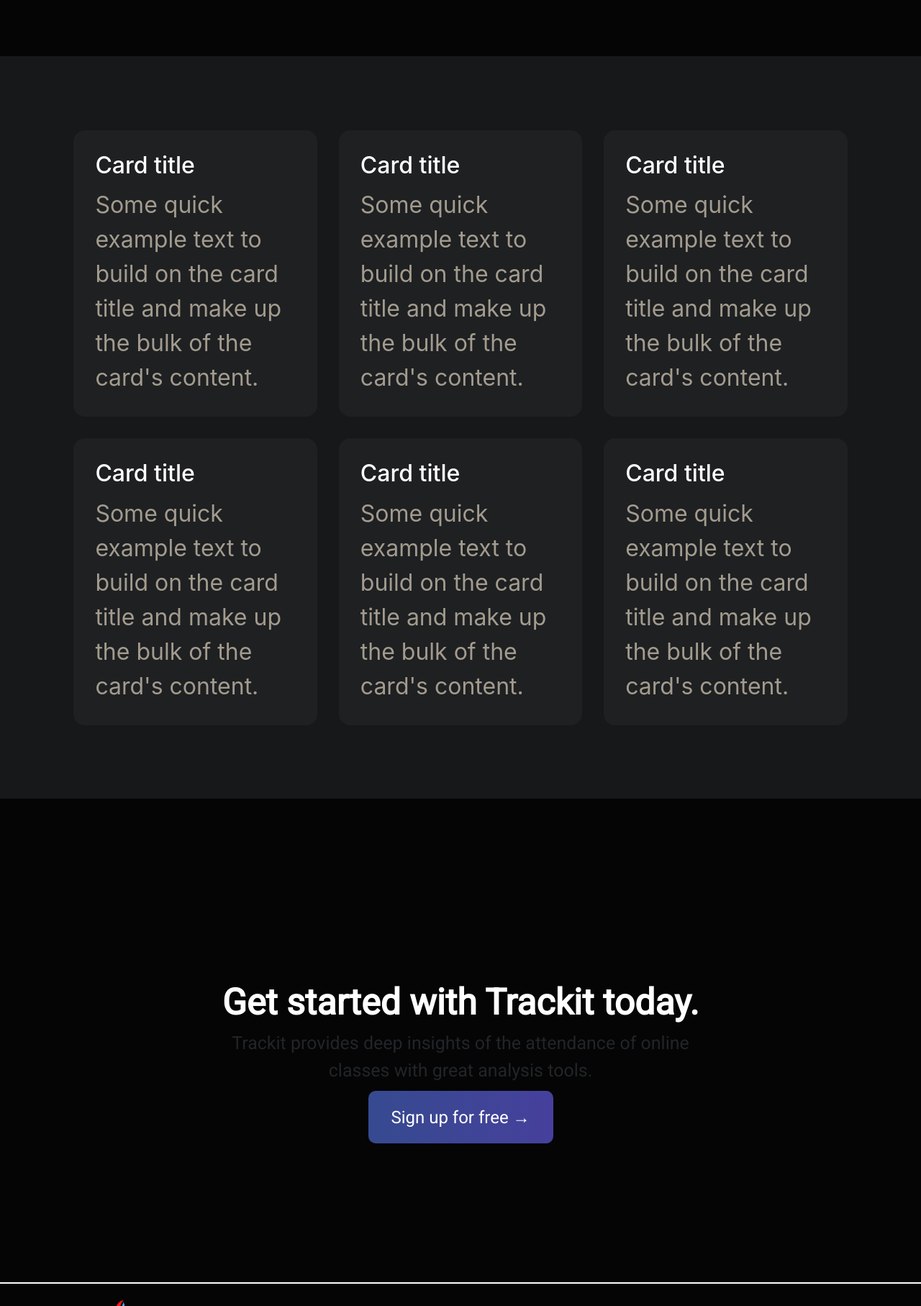
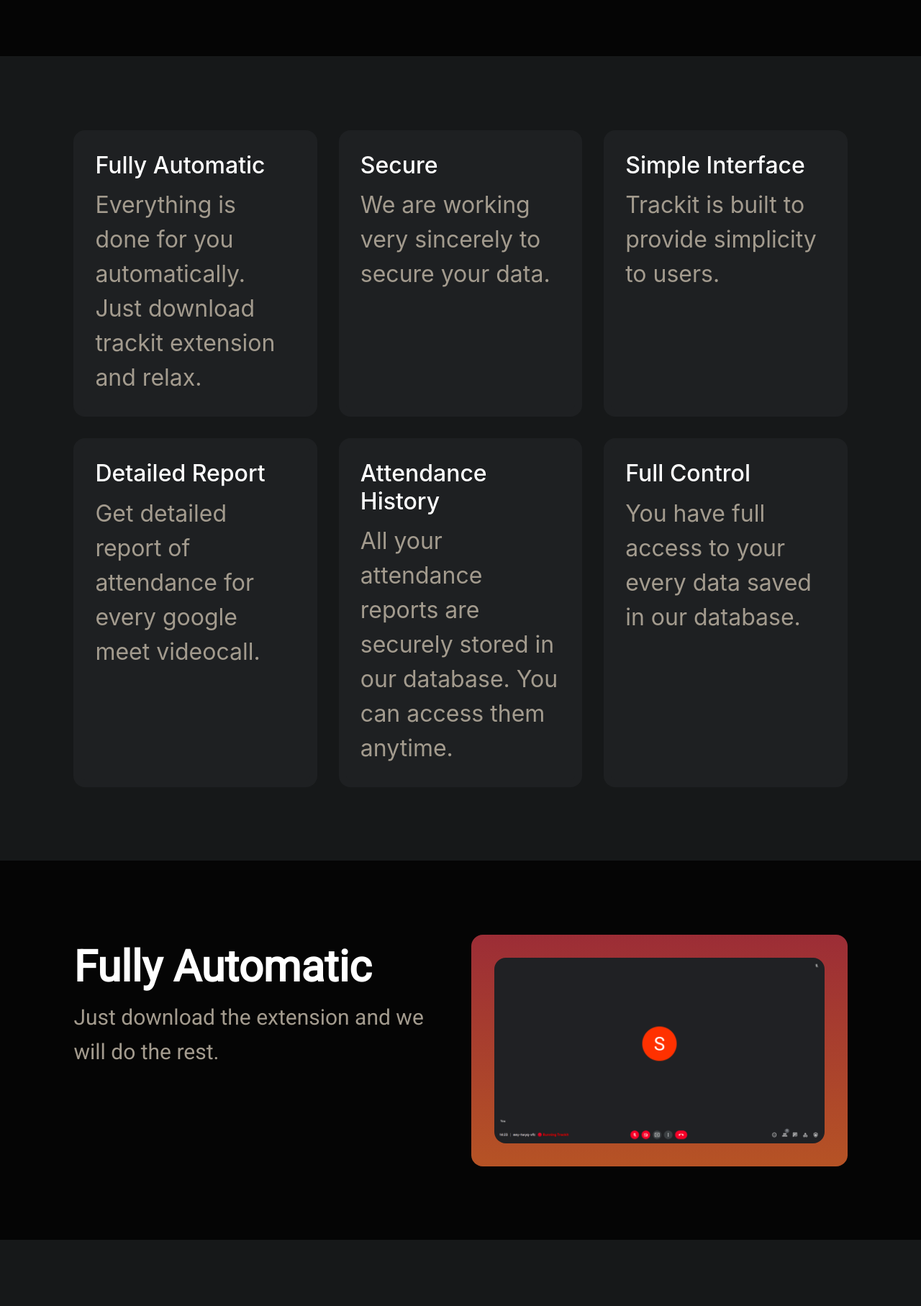
Before and after one commit to blaze2004/trackit, a Django app: page /mac/ in a window 1280 px wide. Shown: the part 680-2495 px from the top of the page at 72% size. Run offline with Django 4.2, Linux system fonts and the light colour scheme; some libraries are stand-ins or nearby versions.

Commit message:
updated homepage

```diff
--- a/mac/static/mac/css/index.css
+++ b/mac/static/mac/css/index.css
@@ -31,3 +31,11 @@
     opacity: 1;
     text-align: center;
 }
+
+.image-box {
+    border-radius: 1rem;
+    background: linear-gradient(to top, #B65325, #9C2D36);
+    padding: 2rem;
+    border: none;
+    outline: none;
+}
--- a/mac/static/mac/js/base_generic.js
+++ b/mac/static/mac/js/base_generic.js
@@ -12,8 +12,7 @@
 
         $.ajax({
 
-            // url: "https://trackitnow.pythonanywhere.com/mac/save-attendance/",
-            url: "https://trackit-webapp.herokuapp.com/mac/save-attendance/",
+            url: "https://trackitnow.pythonanywhere.com/mac/save-attendance/",
             type: "POST",
             data: {
                 'latest_meet_attendance': _data
@@ -23,12 +22,9 @@
                 var record_id = response['record_id'];
                 localStorage.removeItem('latest_meet_attendance');
                 console.log('Attendance saved to database.');
-                if (window.location.href == 'https://trackit-webapp.herokuapp.com/mac/save/') {
-                    window.location.href = 'https://trackit-webapp.herokuapp.com/mac/report-view/?id=' + record_id;
+                if (window.location.href == 'https://trackitnow.pythonanywhere.com/mac/save/') {
+                    window.location.href = 'https://trackitnow.pythonanywhere.com/mac/report-view/?id=' + record_id;
                 }
-                // if (window.location.href == 'https://trackitnow.pythonanywhere.com/mac/save/') {
-                //     window.location.href = 'https://trackitnow.pythonanywhere.com/mac/report-view/?id=' + record_id;
-                // }
             },
             error: function(response) {
                 console.log(response);
--- a/mac/templates/index.html
+++ b/mac/templates/index.html
@@ -4,48 +4,67 @@
 <div style="display: flex;flex-direction: column;justify-content: center;margin-top: 12%;align-items: center;height: 60vh;margin-bottom: 5%;">
 
     <span class="intro-title">The Attendance Tracker tool you’ll enjoy using</span>
-    <span class="intro-desc">Trackit is built to automate the task of taking attendance in online classes.</span>
+    <span class="intro-desc" style="color: #A39B8E;">Trackit is built to automate the task of taking attendance in online classes.</span>
     <a href="{% url 'account_signup' %}"><button class="signup" value="Sign up for free →">Sign up for free →</button></a>
 </div>
-<div style="background: #161819;width: 100%; padding: 8%; display: grid;grid-template-columns: repeat(3,1fr);gap: 30px;font-size:xx-large;">
+
+<div style="background: #161819;width: 100%;padding: 8%; display: grid;grid-template-columns: repeat(3,1fr);gap: 30px;font-size:xx-large;">
 
     <div class="card" style="width: auto;background: #1E2022;border: 10px solid #1E2022;border-radius: 1rem;">
         <div class="card-body">
-            <h5 class="card-title" style="color: white;font-size: xx-large;">Card title</h5>
-            <p class="card-text" style="color: #A39B8E;">Some quick example text to build on the card title and make up the bulk of the card's content.</p>
+            <h5 class="card-title" style="color: white;font-size: xx-large;">Fully Automatic</h5>
+            <p class="card-text" style="color: #A39B8E;">Everything is done for you automatically. Just download trackit extension and relax.</p>
         </div>
     </div>
     <div class="card" style="width: auto;background: #1E2022;border: 10px solid #1E2022;border-radius: 1rem;">
         <div class="card-body">
-            <h5 class="card-title" style="color: white;font-size: xx-large;">Card title</h5>
-            <p class="card-text" style="color: #A39B8E;">Some quick example text to build on the card title and make up the bulk of the card's content.</p>
+            <h5 class="card-title" style="color: white;font-size: xx-large;">Secure</h5>
+            <p class="card-text" style="color: #A39B8E;">We are working very sincerely to secure your data.</p>
         </div>
     </div>
     <div class="card" style="width: auto;background: #1E2022;border: 10px solid #1E2022;border-radius: 1rem;">
         <div class="card-body">
-            <h5 class="card-title" style="color: white;font-size: xx-large;">Card title</h5>
-            <p class="card-text" style="color: #A39B8E;">Some quick example text to build on the card title and make up the bulk of the card's content.</p>
+            <h5 class="card-title" style="color: white;font-size: xx-large;">Simple Interface</h5>
+            <p class="card-text" style="color: #A39B8E;">Trackit is built to provide simplicity to users.</p>
         </div>
     </div>
     <div class="card" style="width: auto;background: #1E2022;border: 10px solid #1E2022;border-radius: 1rem;">
         <div class="card-body">
-            <h5 class="card-title" style="color: white;font-size: xx-large;">Card title</h5>
-            <p class="card-text" style="color: #A39B8E;">Some quick example text to build on the card title and make up the bulk of the card's content.</p>
+            <h5 class="card-title" style="color: white;font-size: xx-large;">Detailed Report</h5>
+            <p class="card-text" style="color: #A39B8E;">Get detailed report of attendance for every google meet videocall.</p>
         </div>
     </div>
     <div class="card" style="width: auto;background: #1E2022;border: 10px solid #1E2022;border-radius: 1rem;">
         <div class="card-body">
-            <h5 class="card-title" style="color: white;font-size: xx-large;">Card title</h5>
-            <p class="card-text" style="color: #A39B8E;">Some quick example text to build on the card title and make up the bulk of the card's content.</p>
+            <h5 class="card-title" style="color: white;font-size: xx-large;">Attendance History</h5>
+            <p class="card-text" style="color: #A39B8E;">All your attendance reports are securely stored in our database. You can access them anytime.</p>
         </div>
     </div>
     <div class="card" style="width: auto;background: #1E2022;border: 10px solid #1E2022;border-radius: 1rem;">
         <div class="card-body">
-            <h5 class="card-title" style="color: white;font-size: xx-large;">Card title</h5>
-            <p class="card-text" style="color: #A39B8E;">Some quick example text to build on the card title and make up the bulk of the card's content.</p>
+            <h5 class="card-title" style="color: white;font-size: xx-large;">Full Control</h5>
+            <p class="card-text" style="color: #A39B8E;">You have full access to your every data saved in our database.</p>
         </div>
     </div>
 
+</div>
+<div style="width: 100%; padding: 8%; display: grid;grid-template-columns: repeat(2,1fr);gap: 30px;font-size:xx-large;">
+    <div>
+        <span class="intro-title">Fully Automatic</span><br>
+        <span class="intro-desc" style="color: #A39B8E;">Just download the extension and we will do the rest.</span>
+    </div>
+    <div class="image-box">
+        <img style="border-radius: 1rem;" src="{% static 'mac/images/chrome_ext.png' %}" width="100%" height="100%">
+    </div>
+</div>
+<div style="background: #161819;width: 100%; padding: 8%; display: grid;grid-template-columns: repeat(2,1fr);gap: 30px;font-size:xx-large;">
+    <div class="image-box">
+        <img style="border-radius: 1rem;" src="{% static 'mac/images/att_report.png' %}" width="100%" height="100%">
+    </div>
+    <div>
+        <span class="intro-title">Detailed Attendance Report</span><br>
+        <span class="intro-desc" style="color: #A39B8E;">Get details of every participants joining time, total duration they were present for and many more features are coming soon.</span>
+    </div>
 </div>
 <div style="display: flex;flex-direction: column;justify-content: center;margin-top: 10%;align-items: center;height: 60vh;margin-bottom: 5%;">
 
```
Also changed, not shown: macweb/settings.py (+1 -6 lines), mac/static/mac/images/att_report.png (added), mac/static/mac/images/chrome_ext.png (added).
